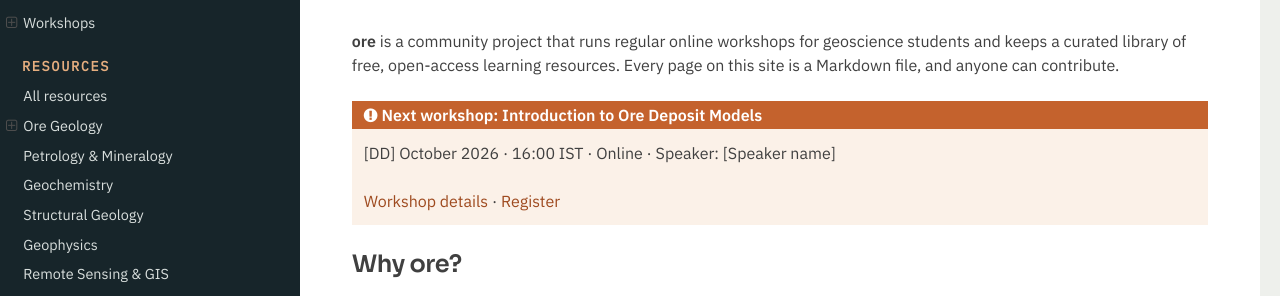
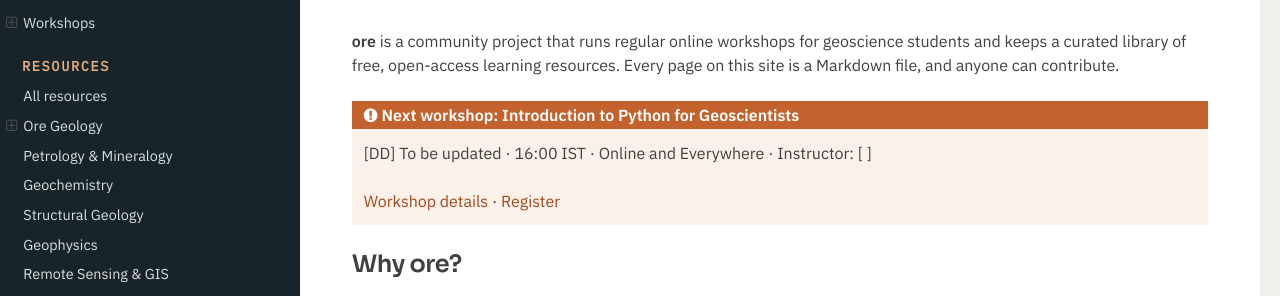
Before and after one commit to openresearth/openresearth.github.io, a Sphinx documentation site: the page built from docs/index.md, in a window 1280 px wide and 900 px high. Shown: the part 286-582 px from the top of the window. Built offline with Sphinx 7.4.7 and the Read the Docs theme 3.1.0, drawn with Linux system fonts in a browser that asks for light colours.

Commit message:
Update index.md

```diff
--- a/docs/index.md
+++ b/docs/index.md
@@ -14,10 +14,10 @@
 students and keeps a curated library of free, open-access learning resources.
 Every page on this site is a Markdown file, and anyone can contribute.
 
-:::{admonition} Next workshop: Introduction to Ore Deposit Models
+:::{admonition} Next workshop: Introduction to Python for Geoscientists
 :class: tip
 
-[DD] October 2026 · 16:00 IST · Online · Speaker: [Speaker name]
+[DD] To be updated · 16:00 IST · Online and Everywhere · Instructor: [ ]
 
 [Workshop details](workshops/2026-10-ore-deposit-models.md) · [Register](https://forms.gle/your-form-link)
 :::
```
